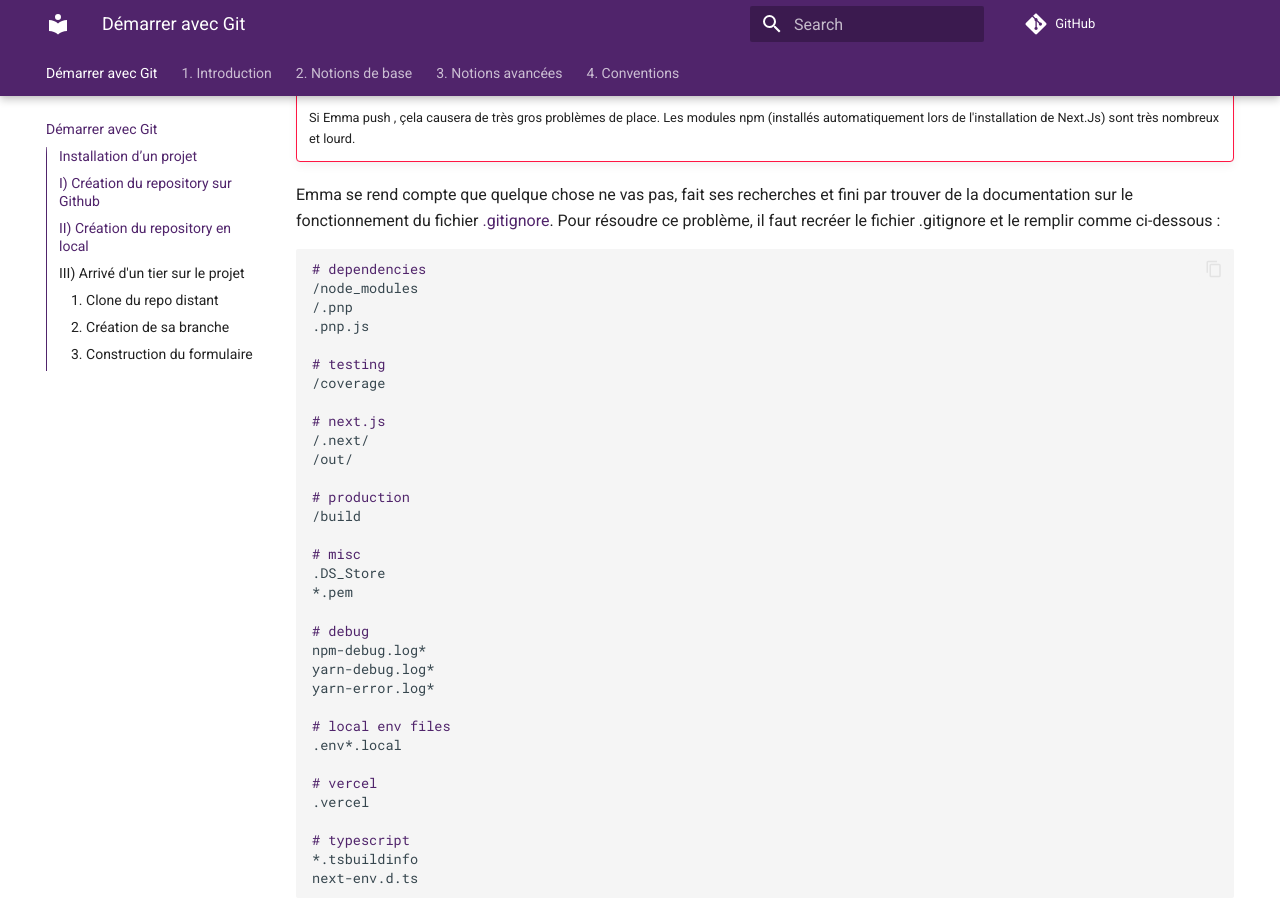
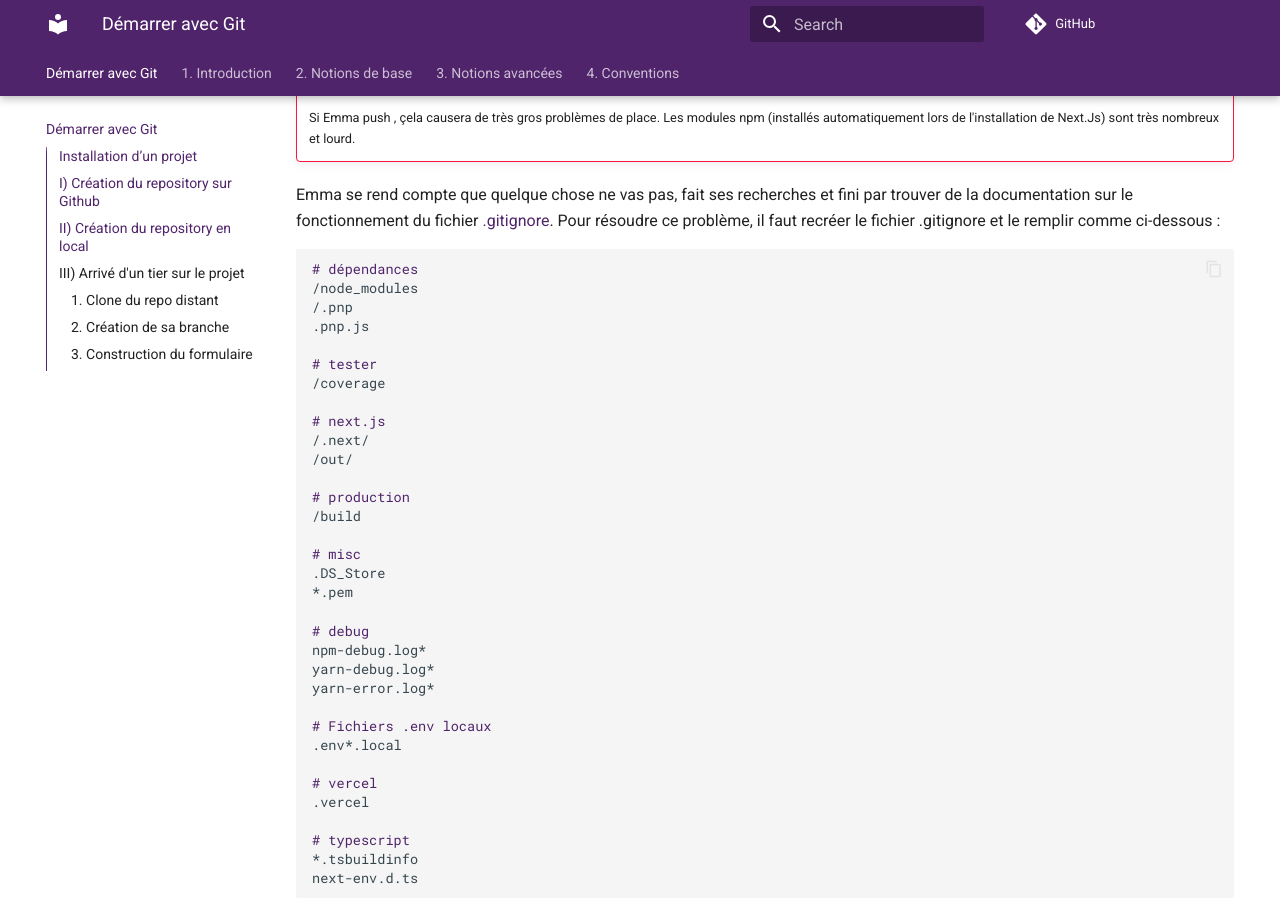
Before and after one commit to ub-mmi-but/git-101, an MkDocs documentation site: the page built from docs/index.md, in a window 1280 px wide and 900 px high, scrolled down 1607 px. Built offline with MkDocs 1.6.1 and Material for MkDocs 9.7.7, drawn with Linux system fonts in a browser that asks for light colours; comment, search, counter and statistics services are not loaded.

Commit message:
Traduction

````diff
--- a/docs/index.md
+++ b/docs/index.md
@@ -57,12 +57,12 @@ Emma ne le remarque pas et souhaite sauvegarder une première fois son projet su
 
 Emma se rend compte que quelque chose ne vas pas, fait ses recherches et fini par trouver de la documentation sur le fonctionnement du fichier [.gitignore](./2.%20Notions%20de%20base/fichier-gitignore.md). Pour résoudre ce problème, il faut recréer le fichier .gitignore et le remplir comme ci-dessous :
 ```bash
-# dependencies
+# dépendances
 /node_modules
 /.pnp
 .pnp.js
 
-# testing
+# tester
 /coverage
 
 # next.js
@@ -81,7 +81,7 @@ npm-debug.log*
 yarn-debug.log*
 yarn-error.log*
 
-# local env files
+# Fichiers .env locaux
 .env*.local
 
 # vercel
````
